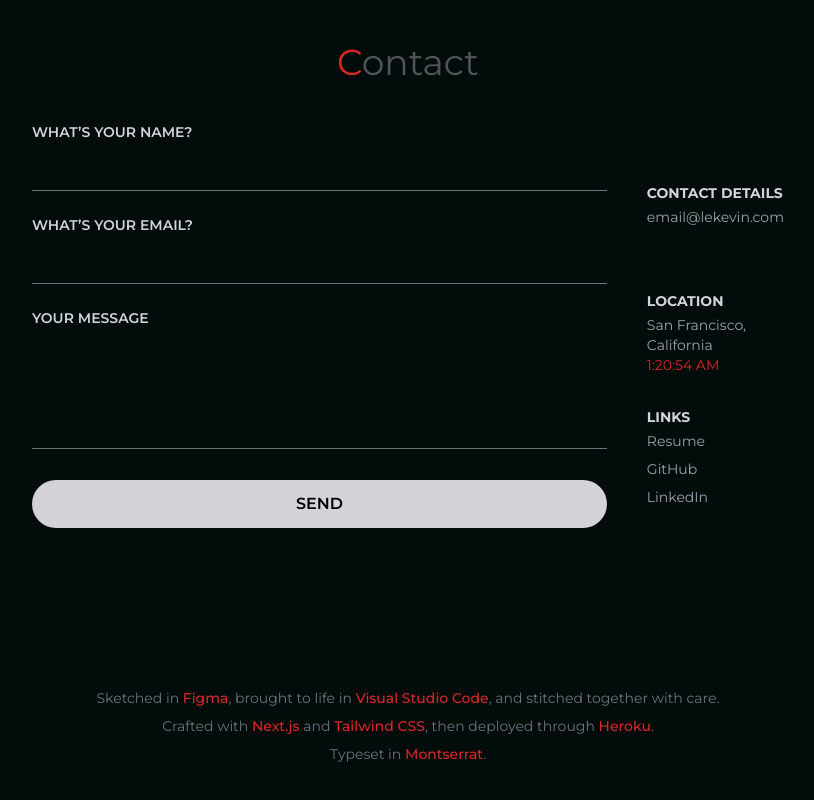
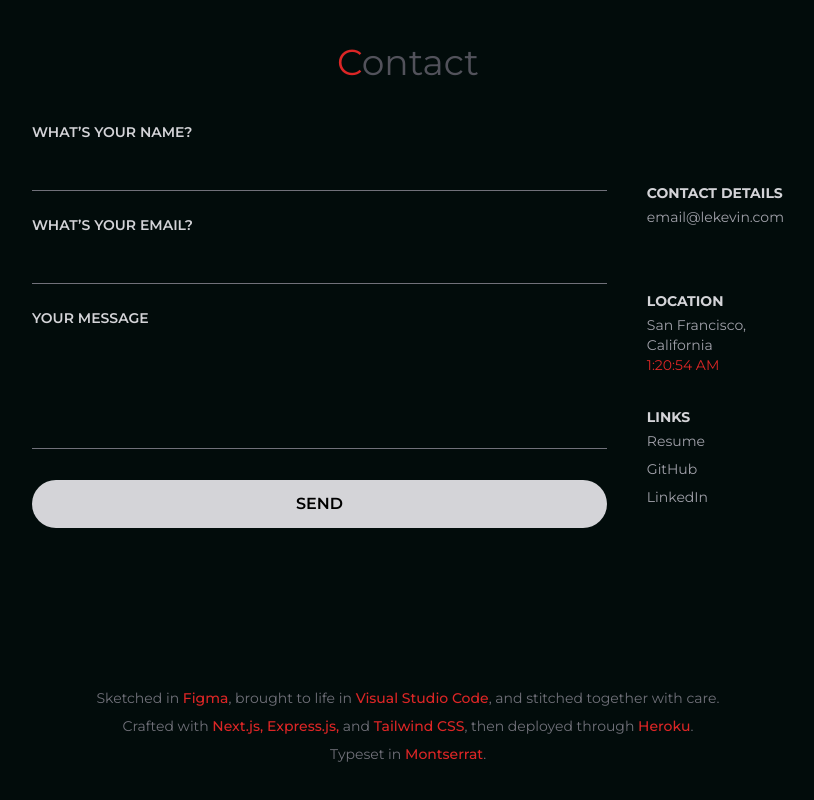
Before and after one commit to lekevin/kevsweb_v2, a React (Vite) app: page / in a window 1280 px wide. Shown: the part 3163-3963 px from the top of the page, without its empty margins (232-1046 px from the left). Built offline with nearby package versions, Linux system fonts and the light colour scheme; no server answers.

Commit message:
smooth-scroll + footer changes

```diff
--- a/index.html
+++ b/index.html
@@ -1,5 +1,5 @@
 <!DOCTYPE html>
-<html lang="en" className="scroll-smooth">
+<html lang="en" class="scroll-smooth">
   <head>
     <script src="https://cdn.tailwindcss.com?plugins=typography,aspect-ratio,line-clamp"></script>
 
--- a/src/sections/Footer.tsx
+++ b/src/sections/Footer.tsx
@@ -33,6 +33,15 @@ const Footer = () => {
         className="font-medium text-red-600 hover:opacity-80"
       >
         Next.js
+      </a>,
+      <a
+        key="next"
+        href="https://nextjs.org"
+        target="_blank"
+        rel="noopener noreferrer"
+        className="font-medium text-red-600 hover:opacity-80"
+      >
+        , Express.js,
       </a>,
       " and ",
       <a
@@ -75,7 +84,9 @@ const Footer = () => {
     <footer className="w-full bg-customBlack text-center text-sm text-zinc-500 px-6 py-10">
       <div className="w-[65vw] mx-auto">
         {items.map((line, idx) => (
-          <p key={idx} className="mb-2 last:mb-0">{line}</p>
+          <p key={idx} className="mb-2 last:mb-0">
+            {line}
+          </p>
         ))}
       </div>
     </footer>
```
Also changed, not shown: 1 other file (tests, documents, lock files or other folders).
